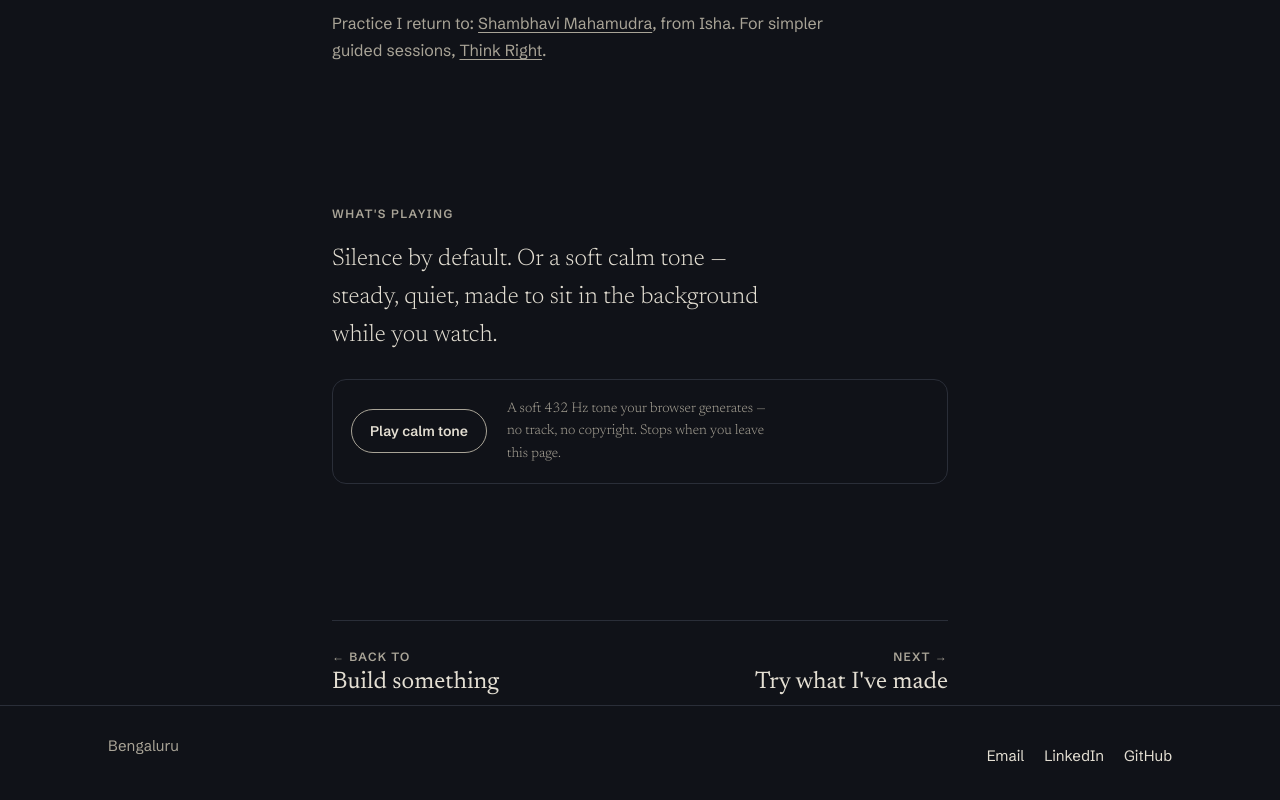
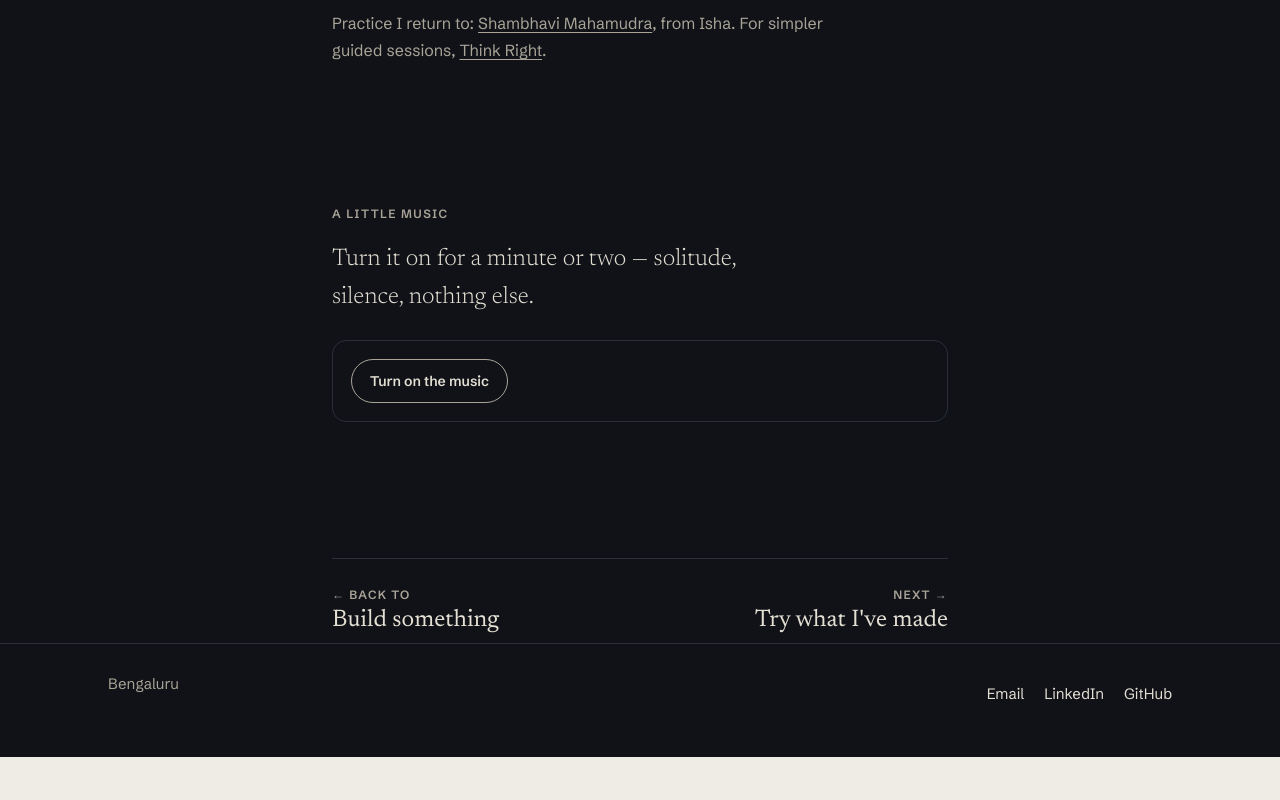
Before and after one commit to dswain8/personal-website, a React (Vite) app: page /quiet in a window 1280 px wide. Shown: the part 1657-2457 px from the top of the page. After the commit the page ends 2414 px from the top, so only its background shows below. Built offline with nearby package versions, Linux system fonts and the light colour scheme.

Commit message:
Quiet: strip AI-slop from music section
Invite a minute or two of solitude instead of explaining the tone.

```diff
--- a/src/radio/rooms/QuietRoom.tsx
+++ b/src/radio/rooms/QuietRoom.tsx
@@ -254,20 +254,17 @@ export default function QuietRoom() {
           style={{ paddingBottom: 40 }}
         >
           <p className="kicker" id="sound-h">
-            What&apos;s playing
+            A little music
           </p>
           <p>
-            Silence by default. Or a soft calm tone — steady, quiet, made to sit
-            in the background while you watch.
+            Turn it on for a minute or two — solitude, silence, nothing else.
           </p>
           <div className="sound">
             <button
               type="button"
               id="calm-tone"
               aria-pressed={droneOn}
-              aria-label={
-                droneOn ? "Stop calm tone" : "Play soft calm tone"
-              }
+              aria-label={droneOn ? "Stop the music" : "Turn on the music"}
               onClick={() => {
                 if (isDroneOn()) {
                   stopDrone();
@@ -278,7 +275,7 @@ export default function QuietRoom() {
                 }
               }}
             >
-              {droneOn ? "Calm tone on · stop" : "Play calm tone"}
+              {droneOn ? "Music on · stop" : "Turn on the music"}
             </button>
             {droneOn ? (
               <label htmlFor="vol">
@@ -297,10 +294,6 @@ export default function QuietRoom() {
                 />
               </label>
             ) : null}
-            <p>
-              A soft 432&nbsp;Hz tone your browser generates — no track, no
-              copyright. Stops when you leave this page.
-            </p>
           </div>
         </section>
         <NextSide
```
